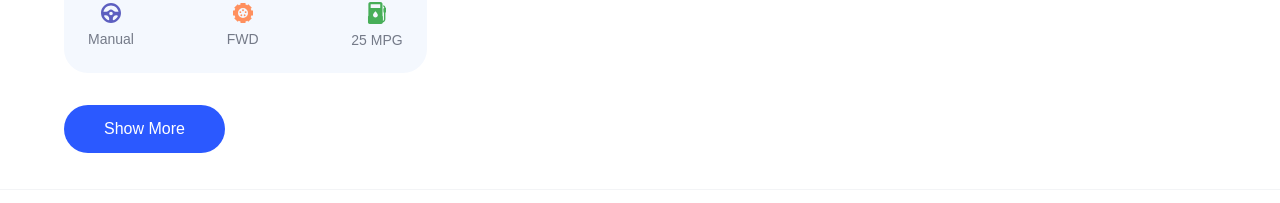
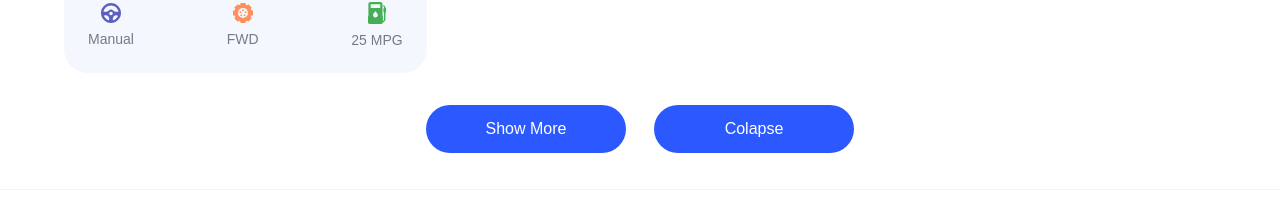
Before and after one commit to MihailScirba/cars-react-nextjs, a Next.js app: page / in a window 1280 px wide. Shown: the part 2614-2817 px from the top of the page. Built offline with nearby package versions, Linux system fonts and the light colour scheme.

Commit message:
Renamed ShowMore.tsx component into Pagination.tsx. Added collapse functionality to go back to inital amound of displayed cars

```diff
--- a/app/page.tsx
+++ b/app/page.tsx
@@ -5,7 +5,7 @@ import {
   Hero,
   SearchBar,
 } from "@/components";
-import ShowMore from "@/components/ShowMore";
+import ShowMore from "@/components/Pagination";
 import { fuels, yearsOfProduction } from "@/constants";
 import { FilterProps } from "@/types";
 import { fetchCars } from "@/utils";
@@ -13,8 +13,6 @@ import Image from "next/image";
 
 export default async function Home({
   searchParams,
-}: {
-  searchParams: FilterProps;
 }) {
   const allCars = await fetchCars({
     manufacturer: searchParams.manufacturer || "",
--- /dev/null
+++ b/components/Pagination.tsx
@@ -0,0 +1,43 @@
+"use client";
+
+import { ShowMoreProps } from "@/types";
+import { useState } from "react";
+import { useRouter } from "next/navigation";
+import CustomButton from "./CustomButton";
+import { updateSearchParams } from "@/utils";
+
+const Pagination = ({ allCars, limit }: ShowMoreProps) => {
+  const router = useRouter();
+
+  const handleShowMore = () => {
+    if (allCars.length > limit) {
+      const newPathName = updateSearchParams("limit", `${limit + 10}`);
+      router.push(newPathName, { scroll: false });
+    } else {
+      alert("There is no more cars");
+    }
+  };
+
+  const handleColapse = () => {
+    const url = new URL(window.location.href);
+    url.searchParams.delete("limit");
+    router.push(url.pathname, { scroll: false });
+  };
+
+  return (
+    <div className="flex gap-7 justify-center">
+      <CustomButton
+        title="Show More"
+        containerStyles="bg-primary-blue rounded-full text-white mt-8 w-[200px]"
+        handleClick={handleShowMore}
+      />
+      <CustomButton
+        title="Colapse"
+        containerStyles="bg-primary-blue rounded-full text-white mt-8 w-[200px]"
+        handleClick={handleColapse}
+      />
+    </div>
+  );
+};
+
+export default Pagination;
--- a/components/ShowMore.tsx
+++ /dev/null
@@ -1,32 +0,0 @@
-"use client";
-
-import { ShowMoreProps } from "@/types";
-import { useState } from "react";
-import { useRouter } from "next/navigation";
-import CustomButton from "./CustomButton";
-import { updateSearchParams } from "@/utils";
-
-const ShowMore = ({ allCars, limit }: ShowMoreProps) => {
-  const router = useRouter();
-
-  const handleClick = () => {
-    if (allCars.length > limit) {
-      const newPathName = updateSearchParams("limit", `${limit + 10}`);
-      router.push(newPathName, { scroll: false });
-    } else {
-      alert("There is no more cars");
-    }
-  };
-
-  return (
-    <div>
-      <CustomButton
-        title="Show More"
-        containerStyles="bg-primary-blue rounded-full text-white mt-8"
-        handleClick={handleClick}
-      />
-    </div>
-  );
-};
-
-export default ShowMore;
```
